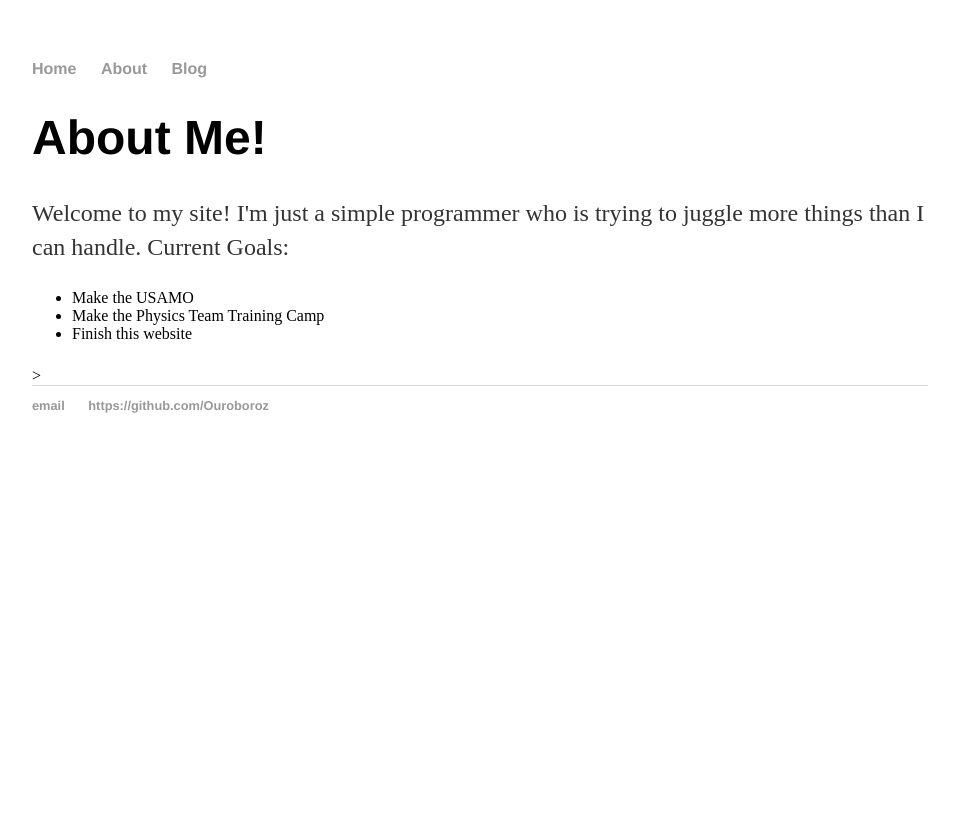
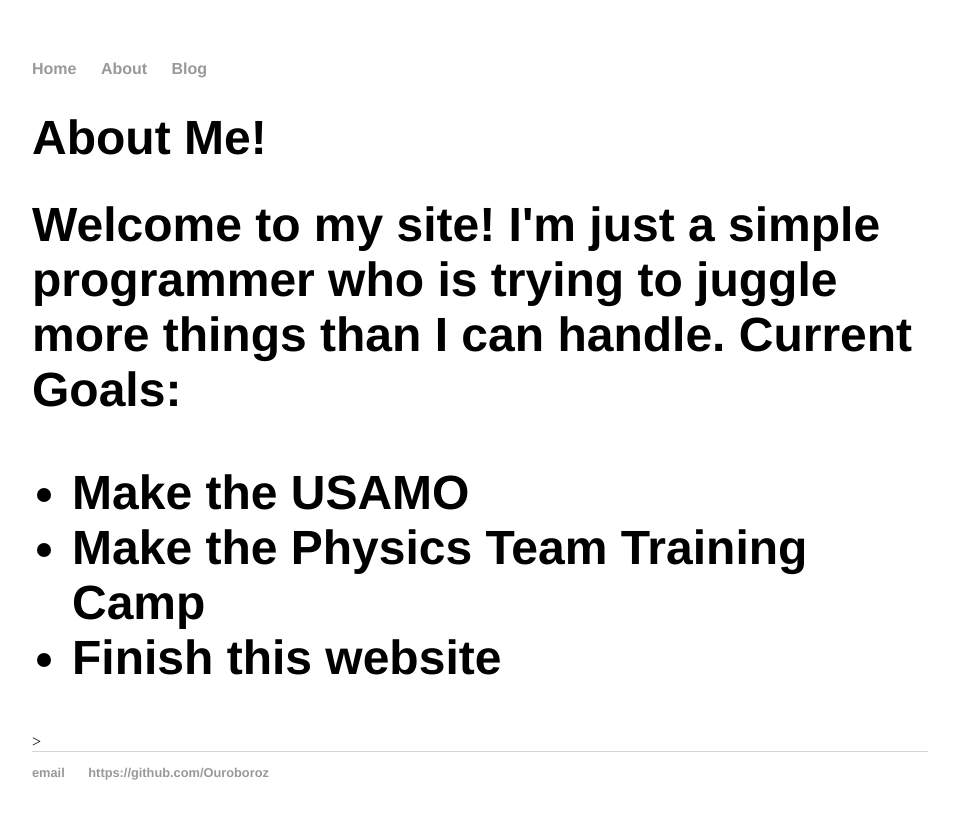
Before and after one commit to Ouroboroz/ouroboroz.github.io, a Jekyll site: the page built from about/index.html, in a window 1280 px wide. Shown: the top 819 px of the page, without its empty margins (160-1113 px from the left). Built offline with Jekyll 4.4.1, drawn with Linux system fonts in a browser that asks for light colours.

Commit message:
Updated about

```diff
--- a/about/index.html
+++ b/about/index.html
@@ -4,8 +4,7 @@ title: About Me
 ---
 <head>
 	<h1>About Me!</h1>
-	<p>
-		Welcome to my site!
+<h1>		Welcome to my site!
 
 I'm just a simple programmer who is trying to juggle more things than I can handle.
 
@@ -15,5 +14,5 @@ Current Goals:
 	<li>Make the Physics Team Training Camp</li>
 	<li>Finish this website</li>
 </ul>
-	</p>
+	</h1>
 </head>>
```
